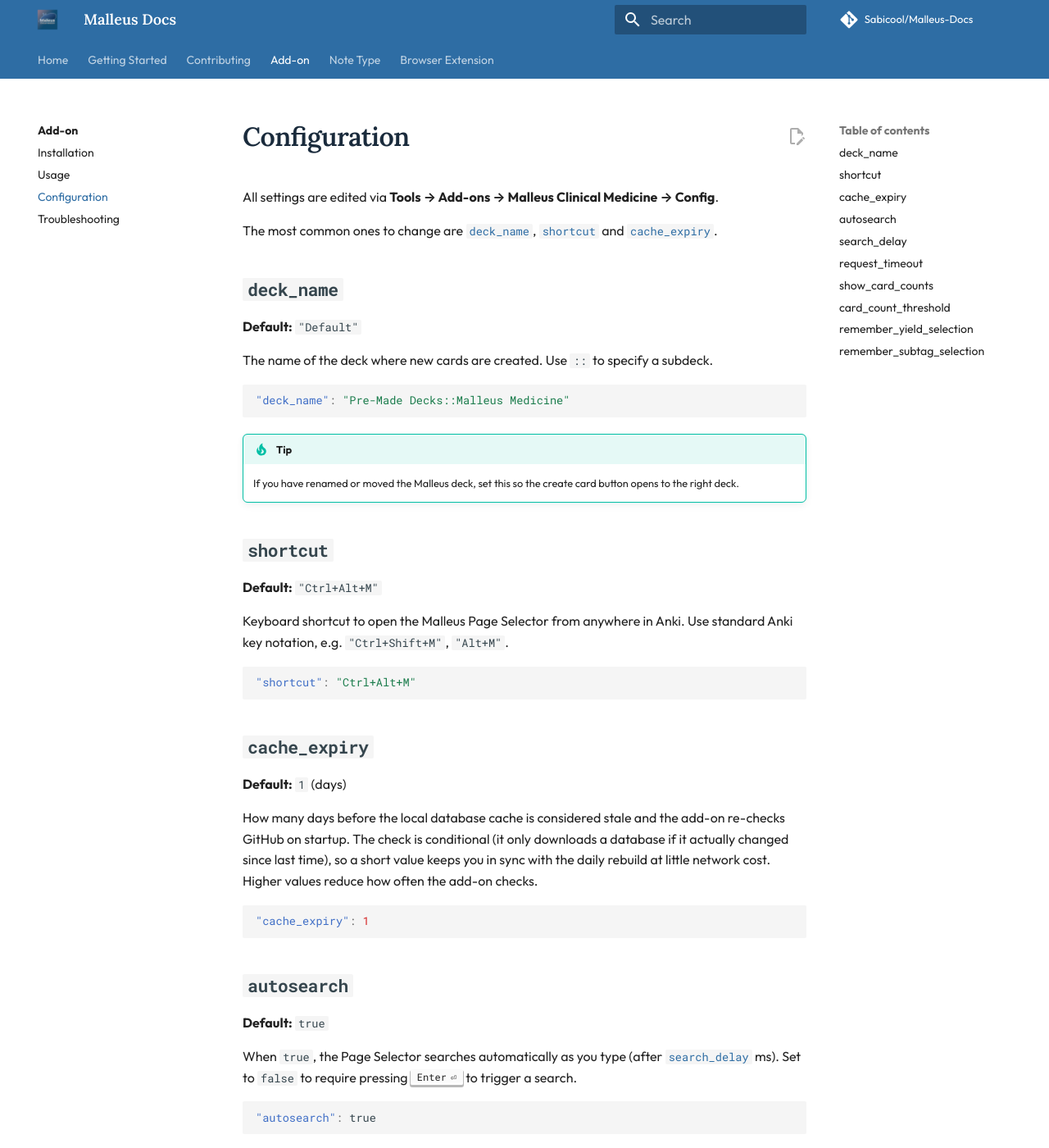
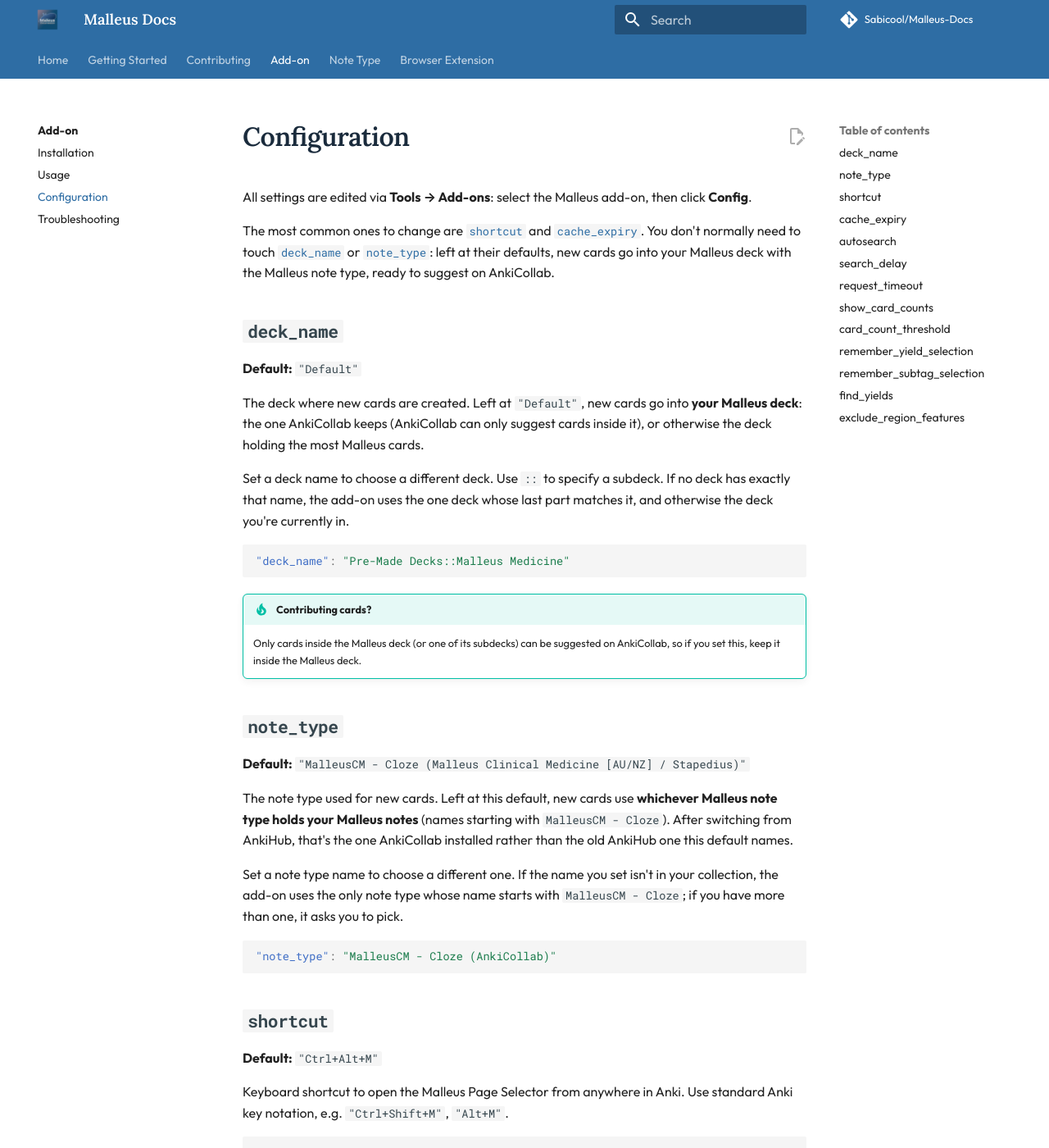
Before and after one commit to Sabicool/Malleus-Docs, an MkDocs documentation site: the page built from docs/addon/configuration.md, in a window 1280 px wide and 1400 px high. Shown: the whole window at 82% size. Built offline with MkDocs 1.6.1 and Material for MkDocs 9.7.7, drawn with Linux system fonts in a browser that asks for light colours; comment, search, counter and statistics services are not loaded; some of the changed text lies outside the part shown.

Commit message:
Update the add-on settings and theme pages for AnkiCollab
Document note_type, find_yields and exclude_region_features, and how deck_name
and note_type pick the Malleus deck by default. AnkiCollab replaces the note
type's styling and templates on updates, so the theme pages say to keep a copy
of customisations.

````diff
--- a/docs/addon/configuration.md
+++ b/docs/addon/configuration.md
@@ -1,21 +1,35 @@
 # Configuration
 
-All settings are edited via **Tools → Add-ons → Malleus Clinical Medicine → Config**.
+All settings are edited via **Tools → Add-ons**: select the Malleus add-on, then click **Config**.
 
-The most common ones to change are [`deck_name`](#deck_name), [`shortcut`](#shortcut) and [`cache_expiry`](#cache_expiry).
+The most common ones to change are [`shortcut`](#shortcut) and [`cache_expiry`](#cache_expiry). You don't normally need to touch [`deck_name`](#deck_name) or [`note_type`](#note_type): left at their defaults, new cards go into your Malleus deck with the Malleus note type, ready to suggest on AnkiCollab.
 
 ## `deck_name`
 
 **Default:** `"Default"`
 
-The name of the deck where new cards are created. Use `::` to specify a subdeck.
+The deck where new cards are created. Left at `"Default"`, new cards go into **your Malleus deck**: the one AnkiCollab keeps (AnkiCollab can only suggest cards inside it), or otherwise the deck holding the most Malleus cards.
+
+Set a deck name to choose a different deck. Use `::` to specify a subdeck. If no deck has exactly that name, the add-on uses the one deck whose last part matches it, and otherwise the deck you're currently in.
 
 ```json
 "deck_name": "Pre-Made Decks::Malleus Medicine"
 ```
 
-!!! tip
-    If you have renamed or moved the Malleus deck, set this so the create card button opens to the right deck.
+!!! tip "Contributing cards?"
+    Only cards inside the Malleus deck (or one of its subdecks) can be suggested on AnkiCollab, so if you set this, keep it inside the Malleus deck.
+
+## `note_type`
+
+**Default:** `"MalleusCM - Cloze (Malleus Clinical Medicine [AU/NZ] / Stapedius)"`
+
+The note type used for new cards. Left at this default, new cards use **whichever Malleus note type holds your Malleus notes** (names starting with `MalleusCM - Cloze`). After switching from AnkiHub, that's the one AnkiCollab installed rather than the old AnkiHub one this default names.
+
+Set a note type name to choose a different one. If the name you set isn't in your collection, the add-on uses the only note type whose name starts with `MalleusCM - Cloze`; if you have more than one, it asks you to pick.
+
+```json
+"note_type": "MalleusCM - Cloze (AnkiCollab)"
+```
 
 ## `shortcut`
 
@@ -106,3 +120,29 @@ When `true`, new search results have their subtag chip pre-set to the subtag you
 ```json
 "remember_subtag_selection": false
 ```
+
+## `find_yields`
+
+**Default:** `["High", "Medium", "Untagged"]`
+
+Which yield levels **Find Cards** returns. Allowed values: `"High"`, `"Medium"`, `"Low"`, `"Beyond_medical_student_level"` and `"Untagged"` (notes with no yield tag).
+
+You don't normally edit this by hand: the Yield buttons in the Page Selector's **🔍 Find cards** tab update it (tick as many as you like; "No yield" is the `"Untagged"` value), so your choice is remembered between sessions.
+
+This is separate from the yield in the **🏷 Create & tag** tab, which sets the single yield used when tagging or creating cards. When [`show_card_counts`](#show_card_counts) is on, the per-result note counts also follow this filter.
+
+```json
+"find_yields": ["High", "Medium", "Untagged"]
+```
+
+## `exclude_region_features`
+
+**Default:** `[]`
+
+Region-specific cards that **Find Cards** leaves out. Allowed values: `"NZ"` (cards tagged `#Malleus_CM::#Card_Feature::NZ_Only`) and `"AUS"` (cards tagged `#Malleus_CM::#Card_Feature::AUS_Only`). For example, a New Zealand student would use:
+
+```json
+"exclude_region_features": ["AUS"]
+```
+
+The NZ / AUS buttons in the **🔍 Find cards** tab update this automatically: setting one to **Not NZ** / **Not AUS** saves it, and turning it off removes it. This only affects searching and never changes card tags. **NZ only** / **AUS only** (in either tab) is never saved and starts off each time the Page Selector opens; in the **🏷 Create & tag** tab it adds the tag to cards.
````
Also changed, not shown: docs/note-type/customisation.md (+8 -7 lines), docs/note-type/features/keybindings.md (+3 -2 lines), docs/note-type/index.md (+1 -1 lines).
